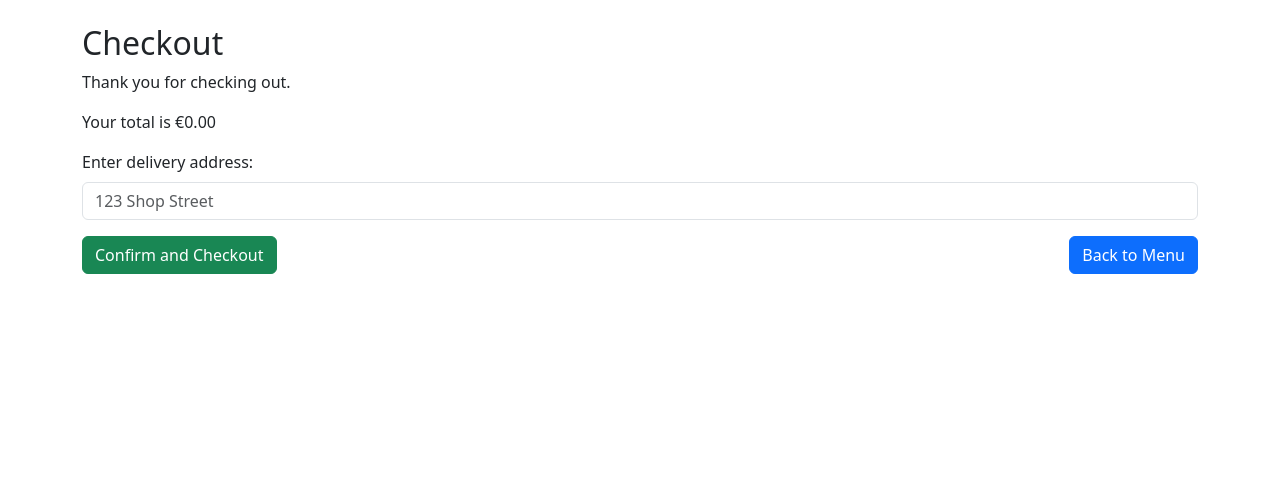
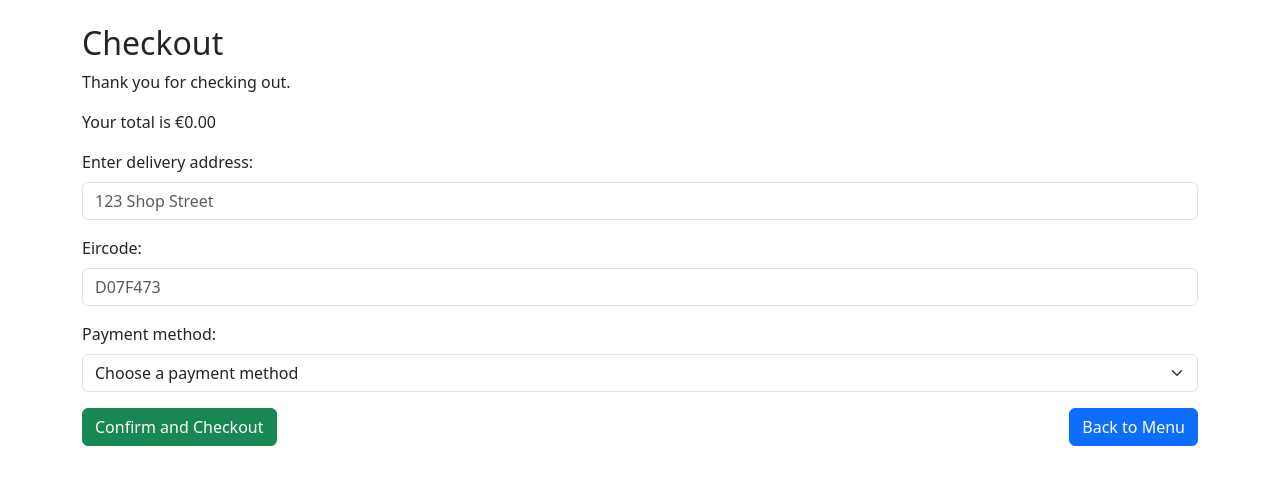
Before and after one commit to CiaranMccarthy1/Gui_Project, a Python web app: template templates/checkout.html in a window 1280 px wide. Shown: the part 56-541 px from the top of the page. Run offline with Jinja, Linux system fonts and the light colour scheme; the template is opened without the code that fills it, so the values that code supplies are empty.

Commit message:
added to checkout page

```diff
--- a/templates/checkout.html
+++ b/templates/checkout.html
@@ -19,6 +19,25 @@
         <label for="address" class="form-label">Enter delivery address:</label>
         <input type="text" id="address" class="form-control" placeholder="123 Shop Street" required>
       </div>
+
+      <div class="mb-3">
+        <label for="eircode" class="form-label">Eircode:</label>
+        <input type="text" id="eirode" class="form-control" placeholder="D07F473" required pattern="[A-z0-9]{7}">
+      </div>
+
+      <div class="mb-3">
+        <label for="payment" class="form-label">Payment method:</label>
+        <select id="payment" class="form-select" required>
+          <option value="">Choose a payment method</option>
+          <option value="">Credit/Debit card</option>
+          <option value="">Google pay</option>
+          <option value="">Apple pay</option>
+          <option value="">PayPal</option>
+          <option value="">Cash on delivery</option>
+        </select>
+      </div>
+
+
       <div class="d-flex justify-content-between">
         <button type="submit" class="btn btn-success">Confirm and Checkout</button>
         <a href="/" class="btn btn-primary">Back to Menu</a>
```
